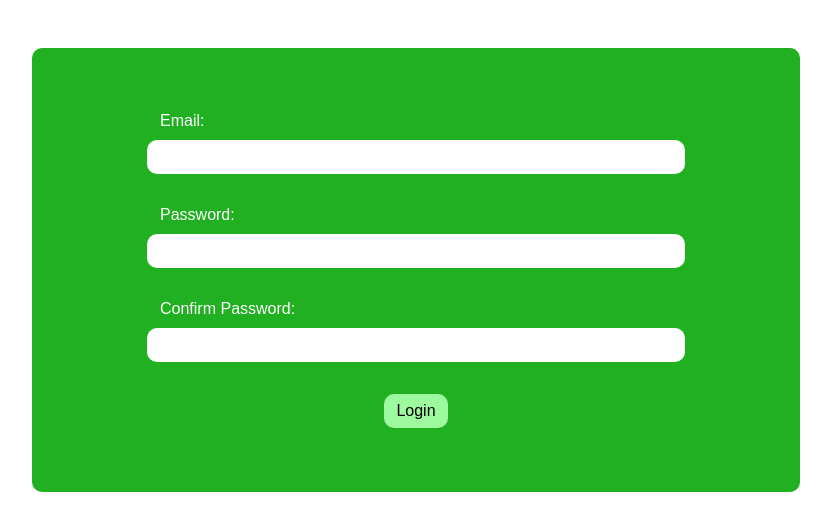
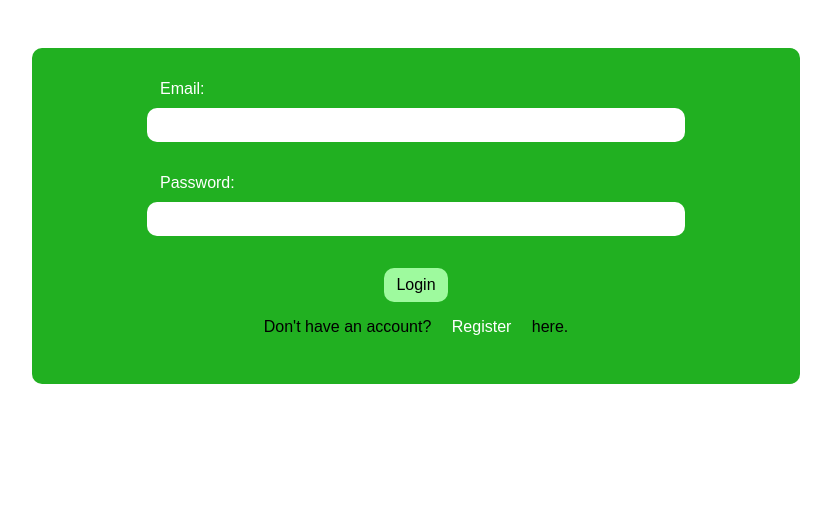
Before and after one commit to daniel-deru/first-django-app, a Django app: page /login/ in a window 1280 px wide. Shown: the part 74-605 px from the top of the page, without its empty margins (224-1055 px from the left). Run offline with Django 3.2, Linux system fonts and the light colour scheme; some libraries are stand-ins or nearby versions.

Commit message:
Added the register and login form

```diff
--- a/firstapp/main/forms.py
+++ b/firstapp/main/forms.py
@@ -1,6 +1,10 @@
 from django import forms
+
+class RegisterForm(forms.Form):
+    email = forms.EmailField(label="Email")
+    password = forms.CharField(label="Password", widget=forms.PasswordInput())
+    confirm_password = forms.CharField(label="Confirm Password", widget=forms.PasswordInput())
 
 class LoginForm(forms.Form):
     email = forms.EmailField(label="Email")
-    password = forms.CharField(label="Password", widget=forms.PasswordInput())
-    confirm_password = forms.CharField(label="Confirm Password", widget=forms.PasswordInput())
+    password = forms.CharField(label="Password")
--- a/firstapp/main/templates/main/login.html
+++ b/firstapp/main/templates/main/login.html
@@ -4,7 +4,19 @@
     <form action="" method="post" id="login">
         {% csrf_token %}
         {{ form }}
-        <button type="submit">Login</button>
-
+        <button type="submit">
+            {% if page == 'login' %}
+                Login
+            {% elif page == 'register' %}
+                Register
+            {% endif %}
+        </button>
+            <p>
+                {% if page == 'login' %}
+                    Don't have an account?<a href="{% url 'register' %}"> Register </a>
+                {% elif page == 'register' %}
+                    Already have an account?<a href="{% url 'login' %}"> Login </a>
+                {% endif %}here.
+            </p>
     </form>
 {% endblock content %}
--- a/firstapp/main/urls.py
+++ b/firstapp/main/urls.py
@@ -2,6 +2,7 @@ from django.urls import path
 from . import views
 
 urlpatterns = [
+    path('register/', views.register, name="register"),
     path('login/', views.login, name="login"),
     path('', views.index, name='index'),
     path('<int:todo_id>/', views.home, name="home"),
--- a/firstapp/main/views.py
+++ b/firstapp/main/views.py
@@ -1,15 +1,29 @@
 from django.shortcuts import render, redirect
 from django.http import HttpResponse
 from .models import TodoList, TodoListItems
-from .forms import LoginForm
+from .forms import LoginForm, RegisterForm
 
-def login(request):
-    form = LoginForm()
+def register(request):
+    form = RegisterForm()
+    page = "register"
     if request.method == "POST":
         data = request.POST
         if data.is_valid():
             print("data is valid")
-    return render(request, "main/login.html", {'form': form})
+    context = {
+        "form": form,
+        "page": page
+    }
+    return render(request, "main/login.html", context)
+
+def login(request):
+    form = LoginForm()
+    page = "login"
+    context = {
+        "form": form,
+        "page": page
+    }
+    return render(request, "main/login.html", context)
 
 def index(request):
     if request.method == "POST":
@@ -22,6 +36,7 @@ def index(request):
     todos = TodoList.objects.all()
     return render(request, "main/main.html", {"todos": todos})
 
+# This handles the click for the specific todo
 def home(request, todo_id):
     delete_todo = TodoList.objects.get(id=todo_id)
     delete_todo.delete()
--- a/firstapp/static/css/main.css
+++ b/firstapp/static/css/main.css
@@ -80,7 +80,7 @@ form label {
     text-align: center;
     background-color: #21B021;
     width: 50%;
-    padding: 4rem;
+    padding: 2rem 4rem;
     margin: auto;
     margin-top: 3rem;
     border-radius: 10px;
```
